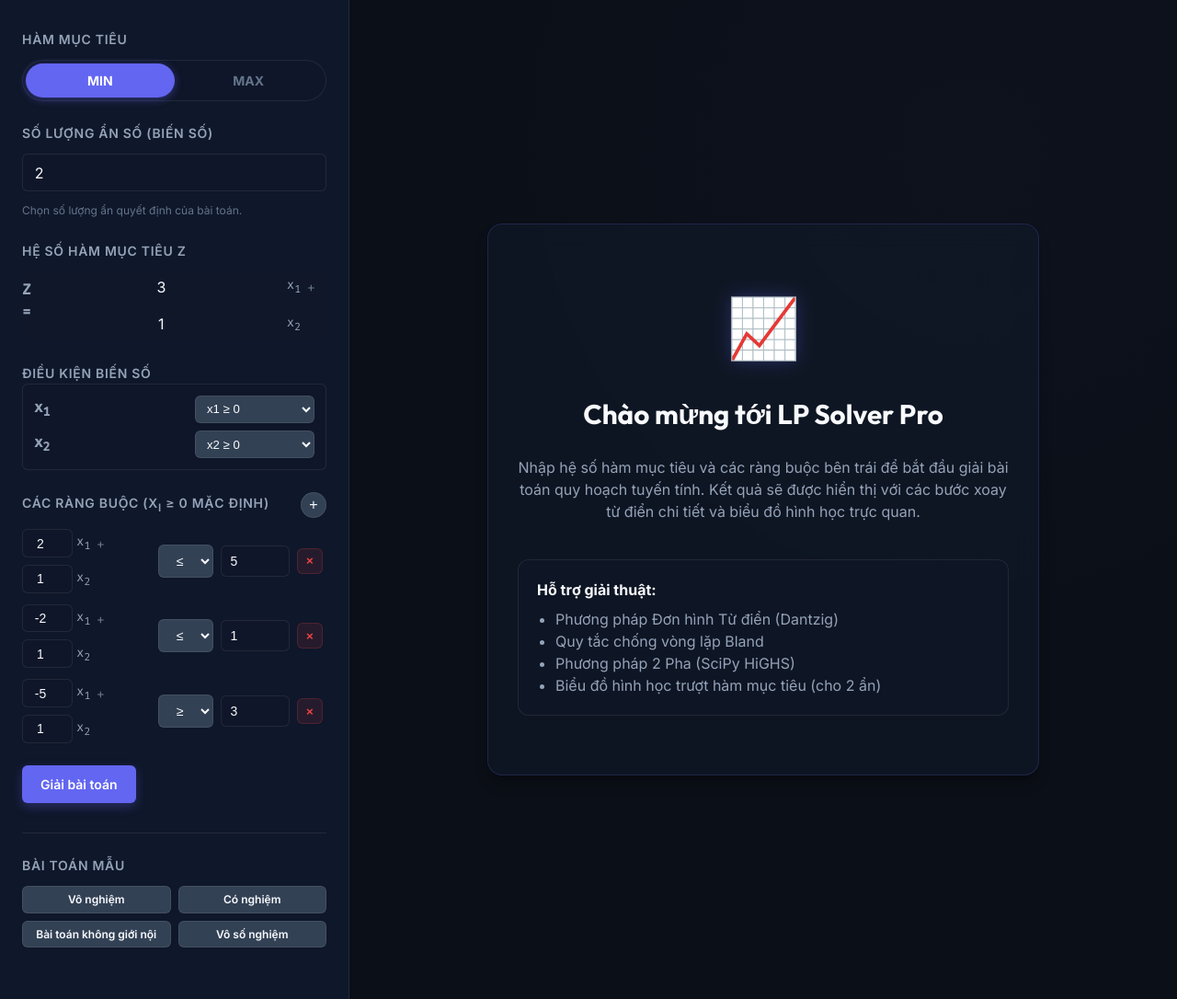
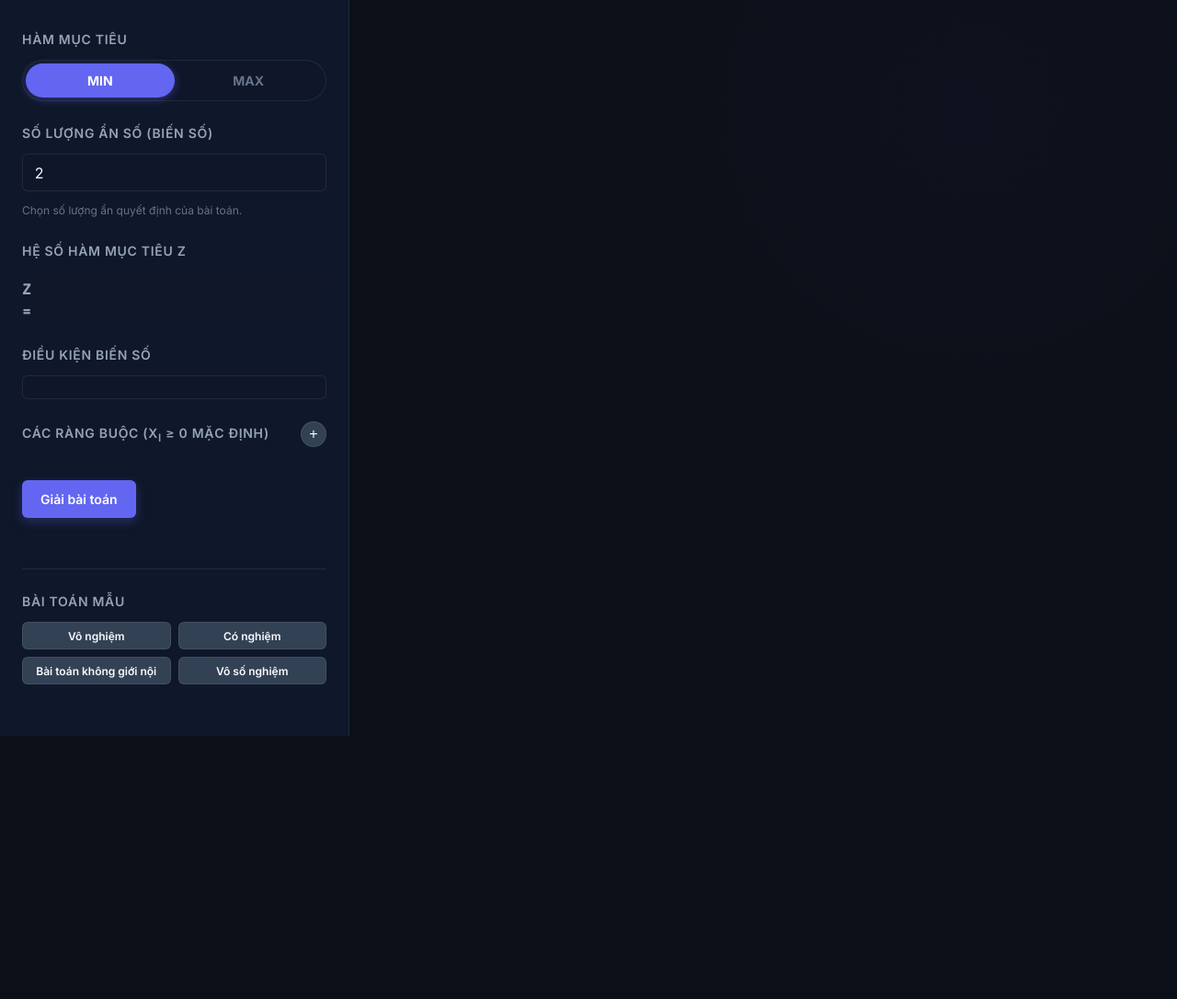
Before and after one commit to CoinSs0903/quy-hoach-tuyen-tinh, a Flask app: page / in a window 1280 px wide. Shown: the whole page at 92% size. After the commit the page ends 800 px from the top, so only its background shows below. Run offline with Flask 3, Linux system fonts and the light colour scheme.

Commit message:
Remove welcome card and automatically run solver on load to show results immediately

```diff
--- a/static/app_v18.js
+++ b/static/app_v19.js
@@ -1364,6 +1364,15 @@ document.addEventListener('DOMContentLoaded', () => {
     document.getElementById('btn-add-constraint').addEventListener('click', () => addConstraintRow(numVars));
     document.getElementById('solver-form').addEventListener('submit', handleFormSubmit);
     switchTab('tab-geometry');
+
+    // Auto run solver on page load to directly show results without welcome screen
+    setTimeout(() => {
+        const form = document.getElementById('solver-form');
+        if (form) {
+            const event = new Event('submit', { cancelable: true });
+            form.dispatchEvent(event);
+        }
+    }, 150);
 });
 
 // Dynamic constraint rows management
@@ -1507,7 +1516,8 @@ function switchTab(tabId) {
 function handleFormSubmit(e) {
     e.preventDefault();
 
-    document.getElementById('welcome-screen').classList.add('hidden');
+    const welcome = document.getElementById('welcome-screen');
+    if (welcome) welcome.classList.add('hidden');
     document.getElementById('results-panel').classList.add('hidden');
     document.getElementById('solve-loader').classList.remove('hidden');
 
@@ -1561,7 +1571,8 @@ function handleFormSubmit(e) {
 
 function hideLoader() {
     document.getElementById('solve-loader').classList.add('hidden');
-    document.getElementById('welcome-screen').classList.remove('hidden');
+    const welcome = document.getElementById('welcome-screen');
+    if (welcome) welcome.classList.remove('hidden');
 }
 
 // Render Results on UI panels
--- a/templates/index.html
+++ b/templates/index.html
@@ -90,21 +90,7 @@
 
         <!-- Main Content: Outputs -->
         <main class="main-content">
-            <!-- Initial state / Welcome -->
-            <div id="welcome-screen" class="results-card welcome-card">
-                <div class="welcome-icon">📈</div>
-                <h2>Chào mừng tới LP Solver Pro</h2>
-                <p>Nhập hệ số hàm mục tiêu và các ràng buộc bên trái để bắt đầu giải bài toán quy hoạch tuyến tính. Kết quả sẽ được hiển thị với các bước xoay từ điển chi tiết và biểu đồ hình học trực quan.</p>
-                <div class="quick-start-info">
-                    <strong>Hỗ trợ giải thuật:</strong>
-                    <ul>
-                        <li>Phương pháp Đơn hình Từ điển (Dantzig)</li>
-                        <li>Quy tắc chống vòng lặp Bland</li>
-                        <li>Phương pháp 2 Pha (SciPy HiGHS)</li>
-                        <li>Biểu đồ hình học trượt hàm mục tiêu (cho 2 ẩn)</li>
-                    </ul>
-                </div>
-            </div>
+
 
             <!-- Loader -->
             <div id="solve-loader" class="loader-container hidden">
```
Also changed, not shown: index.html (+1 -15 lines).
